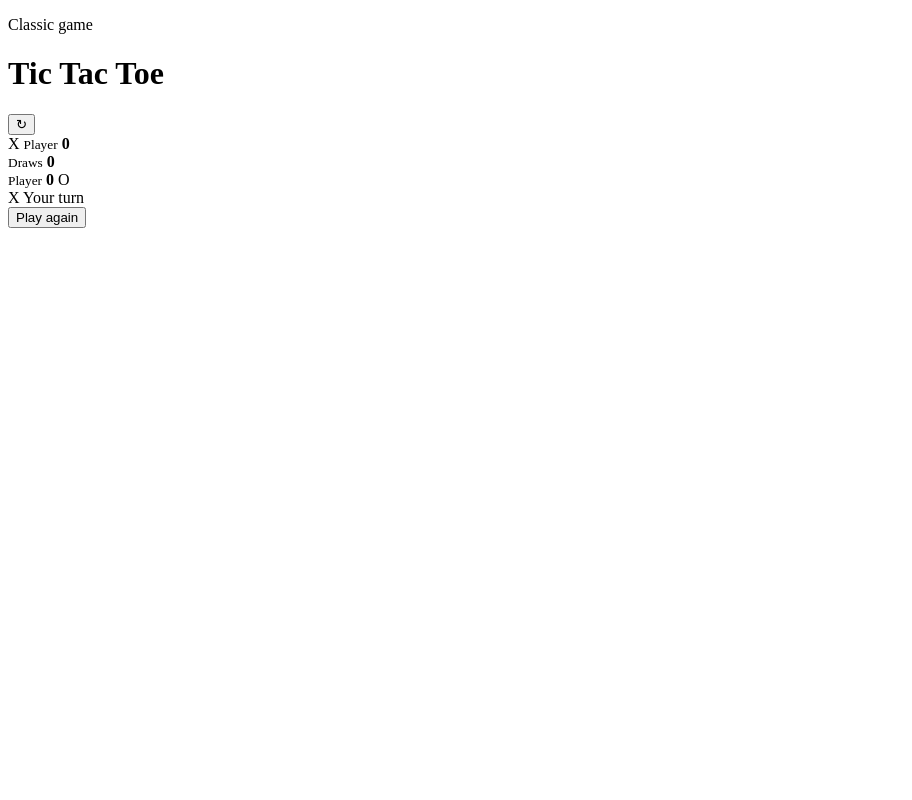
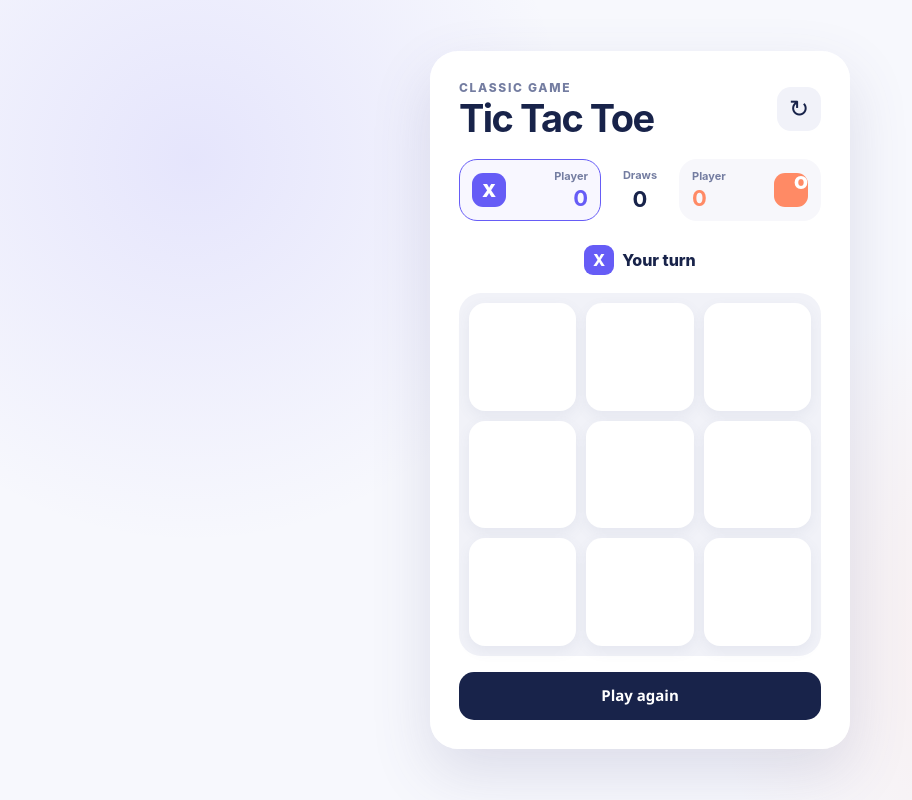
Before and after one commit to franklourd/tictac, a plain HTML site: page tictac.html in a window 1280 px wide. Shown: the whole page, without its empty margins (0-912 px from the left). Drawn offline with Linux system fonts and the light colour scheme.

Commit message:
Update tictac.html

```diff
--- a/tictac.html
+++ b/tictac.html
@@ -4,7 +4,7 @@
   <meta charset="UTF-8">
   <meta name="viewport" content="width=device-width, initial-scale=1.0">
   <title>Tic Tac Toe</title>
-  <link rel="stylesheet" href="tic.css">
+  <link rel="stylesheet" href="tictac.css">
 </head>
 <body>
   <main class="game">
@@ -48,6 +48,6 @@
 
     <button id="resetBtn" class="reset-button" type="button">Play again</button>
   </main>
-  <script src="games.js"></script>
+  <script src="tictac.js"></script>
 </body>
 </html>
```
